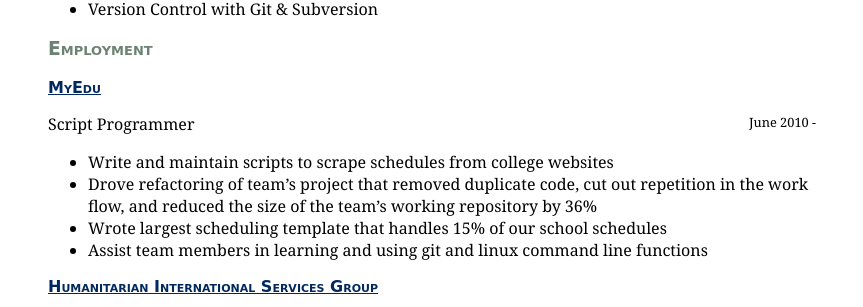
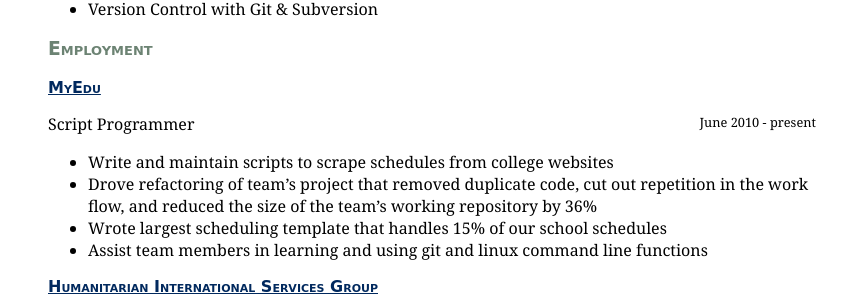
Before and after one commit to apburke/andrewpeterburke.github.com, a Jekyll site: the page built from _posts/2010-09-20-resume.markdown, in a window 1280 px wide. Shown: the part 385-692 px from the top of the page, without its empty margins (208-1071 px from the left). Built offline with Jekyll 4.4.1, drawn with Linux system fonts in a browser that asks for light colours.

Commit message:
Added present to date of current job rather than blank

```diff
--- a/_posts/2010-09-20-resume.markdown
+++ b/_posts/2010-09-20-resume.markdown
@@ -17,7 +17,7 @@
 
 ### Employment
 ####[MyEdu](http://www.myedu.com "myEdu.com")
-<span class="description">Script Programmer<span class="date">June 2010 -</span></span>
+<span class="description">Script Programmer<span class="date">June 2010 - present</span></span>
 * Write and maintain scripts to scrape schedules from college websites
 * Drove refactoring of team's project that removed duplicate code, cut out repetition in the work flow, and reduced the size of the team's working repository by 36%
 * Wrote largest scheduling template that handles 15% of our school schedules
```
